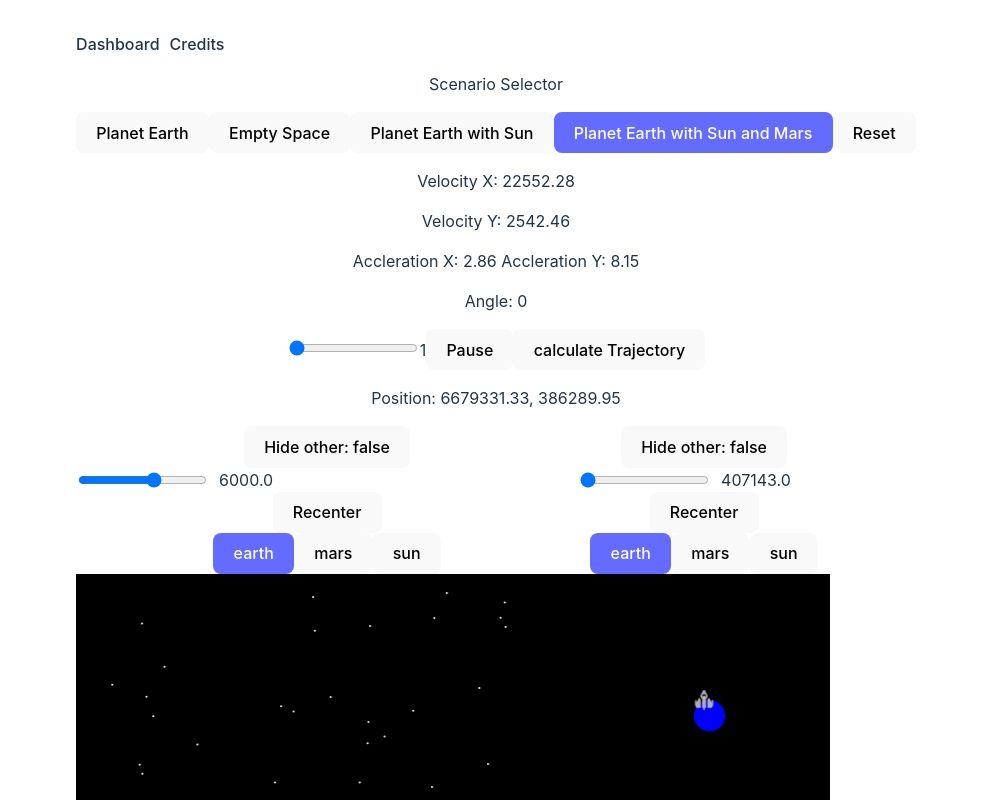
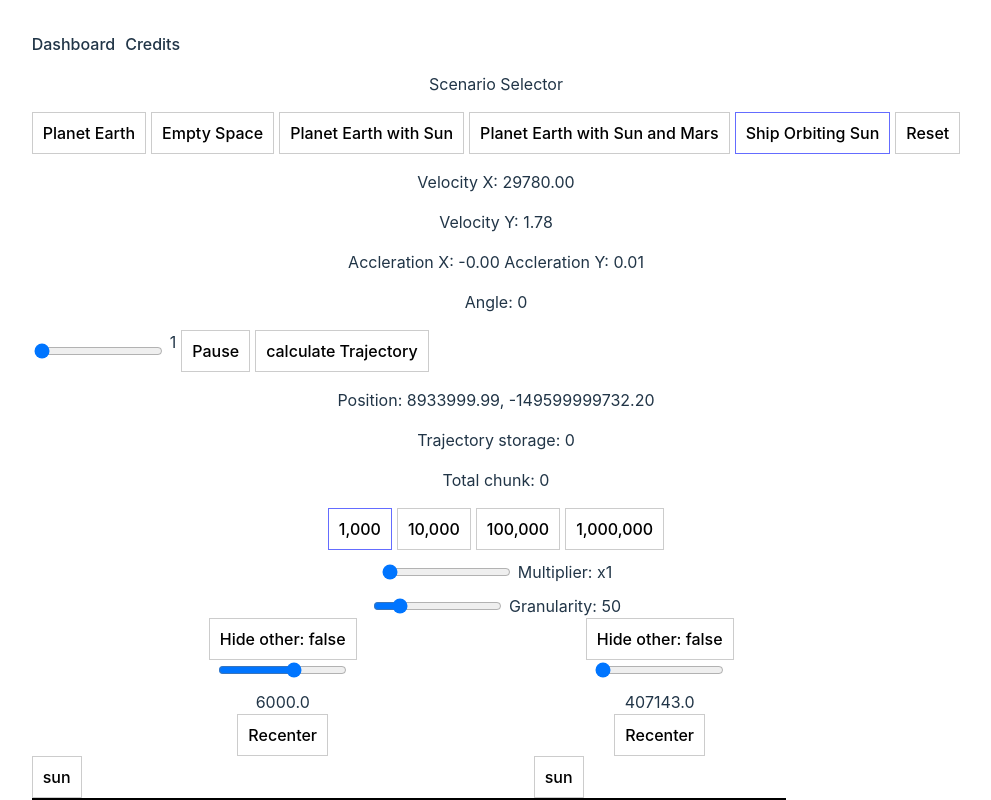
Before and after one commit to JosephRodolfo/space-ship-2, a Vue app: page /space-ship-2/dashboard in a window 1280 px wide. Shown: the top 800 px of the page, without its empty margins (144-1135 px from the left). Built offline with nearby package versions, Linux system fonts and the light colour scheme.

Commit message:
adjust styles, add trajectory controls, send back far fewer trajectory points when trajectory length gets greater to boost performance, currently long trajectories show up as straight lines though

```diff
--- a/src/components/Canvas.vue
+++ b/src/components/Canvas.vue
@@ -21,6 +21,7 @@ import fireSvg from "../assets/blue-fire.svg";
 import { Planet } from "../entitites/planet";
 import { Physics } from "../entitites/physics";
 import { useMainStore } from "../store/store";
+import loadingSvg from '../assets/loading.svg';
 
 const props = defineProps({
   magnification: {
@@ -54,11 +55,14 @@ const backgroundOffset = ref({ x: 0, y: 0 });
 const starBackgroundSize = 1000;
 const shipImage = new Image();
 const fireImage = new Image();
+const loadingIcon = new Image();
 const stars = ref<Vector2D[]>([]);
 const shipImageLoaded = ref(false);
 const fireImageLoaded = ref(false);
+const loadingIconLoaded = ref(false);
 const physics = new Physics();
 const store = useMainStore();
+let loadingIconRotationAngle = 0;
 const computedTrajectoryData = computed(() => {
   return store.trajectoryData;
 });
@@ -308,9 +312,28 @@ function draw() {
     ctx.restore();
   }
 
+  if (store.trajectorySettings.loadingTrajectory) {
+  drawLoadingIcon(ctx, canvas!.width, canvas!.height)
+  }
+
 }
   animationFrameId = requestAnimationFrame(draw);
 }
+function drawLoadingIcon(ctx: CanvasRenderingContext2D, canvasCenterX: number, canvasCenterY: number) {
+  if (!loadingIconLoaded.value || !loadingIcon.complete) return;
+  ctx.save();
+  ctx.translate(canvasCenterX / 2, canvasCenterY / 2);
+  ctx.rotate(loadingIconRotationAngle);
+  const iconSize = 50;
+  ctx.drawImage(loadingIcon, -iconSize / 2, -iconSize / 2, iconSize, iconSize);
+  loadingIconRotationAngle += .01;
+  if (store.trajectorySettings.chunksReceived === 0) {
+    loadingIconRotationAngle = 0;
+  }
+  ctx.restore();
+}
+
+
 
 function drawOtherObjects(
   ctx: CanvasRenderingContext2D,
@@ -359,7 +382,7 @@ onMounted(() => {
   );
 
   let imagesLoaded = 0;
-  const totalImages = 2;
+  const totalImages = 3;
 
   const checkImagesLoaded = () => {
     imagesLoaded++;
@@ -379,6 +402,11 @@ onMounted(() => {
     checkImagesLoaded();
   };
   fireImage.src = fireSvg;
+  loadingIcon.onload = () => {
+    loadingIconLoaded.value = true;
+    checkImagesLoaded();
+  };
+  loadingIcon.src = loadingSvg;
 });
 
 
--- a/src/components/CanvasWithControls.vue
+++ b/src/components/CanvasWithControls.vue
@@ -1,19 +1,19 @@
 <template>
   <div class="canvas-with-controls">
     <div class="controls">
-      <button @click="toggleOtherObjects">
+      <button class="button" @click="toggleOtherObjects">
         Hide other: {{ !hideOtherObjects }}
       </button>
       <MagnificationControls
         :magnificationOpts="magnificationOpts"
         @input="handleMagnificationChange"
       ></MagnificationControls>
-      <button @click="recenterCanvas">Recenter</button>
+      <button class="button" @click="recenterCanvas">Recenter</button>
       <div class="reference-body-buttons">
         <button
           v-for="body in otherObjects"
           :key="body.name"
-          :class="{ 'selected-button': referenceBody === body.name }"
+          :class="['button', { 'selected-button': referenceBody === body.name }]"
           @click="selectReferenceBody(body.name)"
         >
           {{ body.name }}
@@ -111,4 +111,9 @@ function handleMouseUp() {
   display: flex;
   flex-direction: column;
 }
+.reference-body-buttons {
+  display: flex;
+  flex-direction: row;
+  gap: 5px;
+}
 </style>
--- a/src/components/Dashboard.vue
+++ b/src/components/Dashboard.vue
@@ -11,13 +11,17 @@
   <div class="speed-controls">
     <input type="range" :min="speedSettings.min" :max="speedSettings.max" :step="1" :value="mainStore.gameEngine.speed" @input="setSpeed"/>
     <span>{{ mainStore.gameEngine.speed }}</span>
-    <button @click="handlePause">Pause</button>
-    <button @click="initCalculateTrajectory"> calculate Trajectory</button>
+    <button class="button" @click="handlePause">Pause</button>
+    <button class="button" @click="initCalculateTrajectory"> calculate Trajectory</button>
   </div>
   <p>
     Position: {{ currentScenario!.ship.position.x!.toFixed(2) }},
     {{ currentScenario!.ship.position.y!.toFixed(2) }}
   </p>
+  <p>Trajectory storage: {{ mainStore.trajectoryData.length }}</p>
+  <p>Total chunk: {{ mainStore.trajectorySettings.totalChunks }}</p>
+
+  <TrajectoryControls></TrajectoryControls>
   <div class="canvas-container">
     <CanvasWithControls
       :magnificationOpts="{
@@ -47,6 +51,7 @@ import { onMounted, onUnmounted, computed, watch } from "vue";
 import ScenarioSelector from "./ScenarioSelector.vue";
 import { useKeyPress } from "../composables/useKeyPress";
 import CanvasWithControls from "./CanvasWithControls.vue";
+import TrajectoryControls from "./TrajectoryControls.vue";
 import { useMainStore } from "../store/store";
 import { Physics } from "../entitites/physics";
 const { keysPressed, onKeydown, onKeyup } = useKeyPress();
@@ -78,6 +83,14 @@ function setSpeed(event: Event) {
 
 function initCalculateTrajectory() {
   if (!currentScenario.value) return;
+    mainStore.setTrajectorySettings({ loadingTrajectory: true });
+    mainStore.setTrajectorySettings({ chunksReceived: 0 })
+
+  const totalRange = mainStore.trajectorySettings.window;
+  const totalChunks = Math.ceil(totalRange / 1000); // Assuming chunkSize is defined
+
+  mainStore.setTrajectorySettings({ totalChunks }); // Store totalChunks for later reference
+
     const relativeVelocity =
     currentReferenceBody.value
     ? physics.calculateRelativeVelocity(currentScenario.value.ship.velocity, currentReferenceBody.value!.velocity)
@@ -102,7 +115,8 @@ function initCalculateTrajectory() {
         };
       }
     );
-    const window = 1000;
+    const window = mainStore.trajectorySettings.window;
+    let granularityFactor = Math.ceil(window / mainStore.trajectorySettings.granularity);
     mainStore.gameEngine.setWindowCount(1, window);
     worker.postMessage({
       shipData: {
@@ -111,6 +125,8 @@ function initCalculateTrajectory() {
         acceleration,
         mass: currentScenario.value.ship.mass,
       },
+      totalChunks,
+      granularityFactor,
       timeStep: Number(mainStore.gameEngine.speed) ? Number(mainStore.gameEngine.speed) : 1,
       otherBodies: otherMapped,
       window: [0, window],
@@ -138,7 +154,7 @@ watch(
 let worker: Worker;
 onMounted(() => {
   mainStore.setControls(keysPressed);
-  mainStore.initializeScenario(4);
+  mainStore.initializeScenario(5);
   worker = new Worker(
     new URL("../workers/trajectoryWorker.ts", import.meta.url),
     { type: "module" }
@@ -148,6 +164,12 @@ onMounted(() => {
   worker.onmessage = (event) => {
     const { chunk } = event.data;
     mainStore.setTrajectoryData([...mainStore.trajectoryData, ...chunk]);
+    mainStore.setTrajectorySettings({ chunksReceived: mainStore.trajectorySettings.chunksReceived + 1 });
+    // console.log(mainStore.trajectorySettings.chunksReceived, mainStore.trajectorySettings.totalChunks)
+    // if (mainStore.trajectorySettings.chunksReceived >= mainStore.trajectorySettings.totalChunks) {
+      mainStore.setTrajectorySettings({ loadingTrajectory: false });
+    // }
+
   };
   worker.onerror = (error) => {
     console.error("Worker error:", error);
@@ -169,4 +191,9 @@ function handlePause() {
   display: flex;
   flex-direction: row;
 }
+.speed-controls {
+  display: flex;
+  flex-direction: row;
+  gap: 5px;
+}
 </style>
--- a/src/components/MagnificationControls.vue
+++ b/src/components/MagnificationControls.vue
@@ -1,5 +1,5 @@
 <template>
-  <div class="magnification-controls">
+  <div class="magnification-controls control-element-border">
     <input type="range" :min="magnificationOpts.minValue" :max="magnificationOpts.maxValue" :step="magnificationOpts.stepValue" v-model="magnification" @input="emitInput" />
     <span>{{ roundedMagnification.toFixed(1) }}</span>
   </div>
--- a/src/components/ScenarioSelector.vue
+++ b/src/components/ScenarioSelector.vue
@@ -5,12 +5,12 @@
       <button
         v-for="scenario in mainStore.scenarioOptions"
         :key="scenario.id"
-        :class="{ 'selected-button': selectedScenario === scenario.id }"
+        :class="['button', { 'selected-button': selectedScenario === scenario.id }]"
         @click="selectScenario(scenario.id)"
       >
         {{ scenario.name }}
       </button>
-      <button @click="resetScenario">Reset</button>
+      <button class="button" @click="resetScenario">Reset</button>
     </div>
   </div>
 </template>
@@ -38,4 +38,9 @@ function resetScenario() {
   flex-direction: column;
   align-items: center;
 }
+.selector-links {
+  display: flex;
+  flex-direction: row;
+  gap: 5px;
+}
 </style>
--- a/src/components/TrajectoryControls.vue
+++ b/src/components/TrajectoryControls.vue
@@ -1,44 +1,69 @@
 <template>
-    <div class="magnification-controls">
-      <input type="range" :min="magnificationOpts.minValue" :max="magnificationOpts.maxValue" :step="magnificationOpts.stepValue" v-model="magnification" @input="emitInput" />
-      <span>{{ roundedMagnification.toFixed(1) }}</span>
-      <input type="range" :min="magnificationOpts.minValue" :max="magnificationOpts.maxValue" :step="magnificationOpts.stepValue" v-model="magnification" @input="emitInput" />
-      <span>{{ roundedMagnification.toFixed(1) }}</span>
+  <div class="magnification-controls control-element-border">
+    <div class="tiles">
+      <button v-for="(value, index) in tileValues" :key="index" class="tile" :class="['button', {selected: selectedTile === value * multiplier}]" @click="selectTile(value * multiplier)">
+        {{ (value * multiplier).toLocaleString() }}
+      </button>
+    </div>
+    <div class="slider-container">
+      <input type="range" min="1" max="5" step=".5" v-model="multiplier" />
+      <span>Multiplier: x{{ multiplier }}</span>
+    </div>
+    <!-- Granularity Slider -->
+    <div class="slider-container">
+      <input type="range" min="20" max="200" step="1" v-model="granularity" />
+      <span>Granularity: {{ granularity }}</span>
+    </div>
   </div>
 </template>
 
 <script lang="ts" setup>
-  import { ref, defineEmits, computed } from 'vue';
+import { ref, watch } from 'vue';
 import { useMainStore } from "../store/store";
 
 const mainStore = useMainStore();
+const tileValues = [1000, 10000, 100000, 1000000];
+const selectedTile = ref(1000);
+const multiplier = ref(1);
+const granularity = ref(mainStore.trajectorySettings.granularity || 1);
 
-  const props = defineProps({
-    magnificationOpts: {
-    default: () => {},
-      type: Object,
-    },
+watch([selectedTile, multiplier, granularity], () => {
+  const windowValue = selectedTile.value * multiplier.value;
+  mainStore.setTrajectorySettings({ window: windowValue, granularity: granularity.value });
+}, { deep: true });
 
-  });
-
-  const magnification = ref(props.magnificationOpts.defaultMagnification);
-  const emit = defineEmits(['input']);
-
-  const emitInput = () => {
-    emit('input', magnification.value);
-  };
-
-  const roundedMagnification = computed(() => {
-    return Math.round(magnification.value * 10) / 10;
-  });
+function selectTile(value: number) {
+  selectedTile.value = value;
+}
 </script>
 
 
 <style>
 .magnification-controls {
   display: flex;
+  flex-direction: column;
   align-items: center;
   gap: 10px;
 }
 
+.tiles {
+  display: flex;
+  gap: 5px;
+}
+
+.tile {
+  padding: 10px;
+  border: 1px solid #ccc;
+  cursor: pointer;
+}
+
+.tile.selected {
+  border-color: #646cff;
+}
+
+.slider-container {
+  display: flex;
+  align-items: center;
+  gap: 5px;
+}
 </style>
--- a/src/store/store.ts
+++ b/src/store/store.ts
@@ -121,6 +121,31 @@ const initialState: Scenario[] = [
       }
     }
   },
+  {
+    id: 5,
+    name: 'Ship Orbiting Sun',
+    ship: new Ship('ship', massStation, { x: 0, y: -earthToSunDistance }, { x: earthOrbitalVelocity, y: 0 }, 100),
+    otherBodies: [
+      new Planet({ x: 0, y: 0 }, sunMass, { x: 0, y: 0 }, sunRadius, 'sun'),
+    ],
+    speedSettings: {
+      min: 1,
+      max: 100000,
+    },
+    referenceBody: 'earth',
+    magnificationSettings: {
+      map: {
+        min: 1,
+        max: 10000,
+        default: 6000,
+      },
+      miniMap: {
+        min: 1,
+        max: 1214660006 * 2,
+        default: 407143,
+      }
+    }
+  },
 ]
 
 const originalScenarios: Scenario[] = JSON.parse(JSON.stringify(initialState));
@@ -133,7 +158,10 @@ export const useMainStore = defineStore('main', {
     pause: false,
     trajectorySettings: {
       window: 1000,
-      granularity: 10,
+      granularity: 50,
+      loadingTrajectory: false,
+      totalChunks: 0,
+      chunksReceived: 0,
     },
     initialState: null as Scenario|null,
     scenarioOptions: [...initialState],
@@ -165,9 +193,13 @@ export const useMainStore = defineStore('main', {
         this.initializeScenario(id);
       }
     },
-    setTrajectorySettings({ window, granularity }: { window: number; granularity: number }) {
-      if(window) this.trajectorySettings.window = window;
-      if(granularity) this.trajectorySettings.granularity = granularity;
+    setTrajectorySettings({ window, granularity, chunksReceived, totalChunks, loadingTrajectory }: { loadingTrajectory?: boolean; window?: number; granularity?: number; chunksReceived?: number; totalChunks?: number }) {
+      if(typeof loadingTrajectory === 'boolean') this.trajectorySettings.loadingTrajectory = loadingTrajectory;
+      if(window || window === 0) this.trajectorySettings.window = window;
+      if(granularity || granularity === 0) this.trajectorySettings.granularity = granularity;
+      if(chunksReceived || chunksReceived === 0) this.trajectorySettings.chunksReceived = chunksReceived;
+      if(totalChunks || totalChunks === 0) this.trajectorySettings.totalChunks = totalChunks;
+
    },
     setSpeed(value: number) {
       this.gameEngine.speed = value;
--- a/src/style.css
+++ b/src/style.css
@@ -46,6 +46,7 @@ button {
   background-color: #1a1a1a;
   cursor: pointer;
   transition: border-color 0.25s;
+
 }
 button:hover {
   border-color: #646cff;
@@ -55,8 +56,7 @@ button:focus-visible {
   outline: 4px auto -webkit-focus-ring-color;
 }
 .selected-button {
-  background-color: #646cff;
-  color: white;
+  border-color: #646cff !important;
 }
 
 .card {
@@ -82,3 +82,11 @@ button:focus-visible {
     background-color: #f9f9f9;
   }
 }
+
+.button {
+  padding: 10px;
+  border: 1px solid #ccc;
+  cursor: pointer;
+  border-radius:0;
+  background-color: transparent;
+}
--- a/src/workers/trajectoryWorker.ts
+++ b/src/workers/trajectoryWorker.ts
@@ -4,24 +4,42 @@ const physics = new Physics();
 
 
 self.addEventListener('message', (event) => {
-  const { otherBodies, window, shipData, timeStep } = event.data;
+  const { otherBodies, window, shipData, timeStep, granularityFactor } = event.data;
+  const totalRange = window[1] - window[0];
   const chunkSize = 1000;
   const maxWindow = window[1];
+
+  const totalPoints = Math.ceil(totalRange / timeStep);
+
+  let desiredPoints = granularityFactor ? Math.ceil(totalPoints / granularityFactor) : 20;
+  desiredPoints = Math.min(desiredPoints, totalPoints);
+
+  let sampleRate = Math.max(1, Math.floor(totalPoints / desiredPoints));
+
   let currentShipState = { ...shipData };
-  for (let start = window[0]; start < maxWindow; start += chunkSize + 1) {
+  let allTrajectoryPoints = [];
+
+  for (let start = window[0]; start < maxWindow; start += chunkSize) {
     const end = Math.min(start + chunkSize, maxWindow);
-    const chunkWindow: any = [start, end];
+    const chunkWindow = [start, end];
     const { trajectory: trajectoryChunk, finalShipState } = physics.calculateTrajectory(
       currentShipState as Ship,
       otherBodies,
-      chunkWindow,
+      chunkWindow as [number, number],
       timeStep,
     );
 
     currentShipState = finalShipState;
-    postMessage({
-      chunk: trajectoryChunk
-      .filter((_el, index) => index % 50 === 0),
-    });
+    allTrajectoryPoints.push(...trajectoryChunk);
   }
+
+  let filteredPoints = allTrajectoryPoints.filter((_el, index) => index % sampleRate === 0);
+
+  if (filteredPoints[filteredPoints.length - 1] !== allTrajectoryPoints[allTrajectoryPoints.length - 1]) {
+    filteredPoints.push(allTrajectoryPoints[allTrajectoryPoints.length - 1]);
+  }
+
+  postMessage({
+    chunk: filteredPoints,
+  });
 });
```
Also changed, not shown: src/assets/loading.svg (added). Lines whose indentation alone changed are shown as unchanged.
